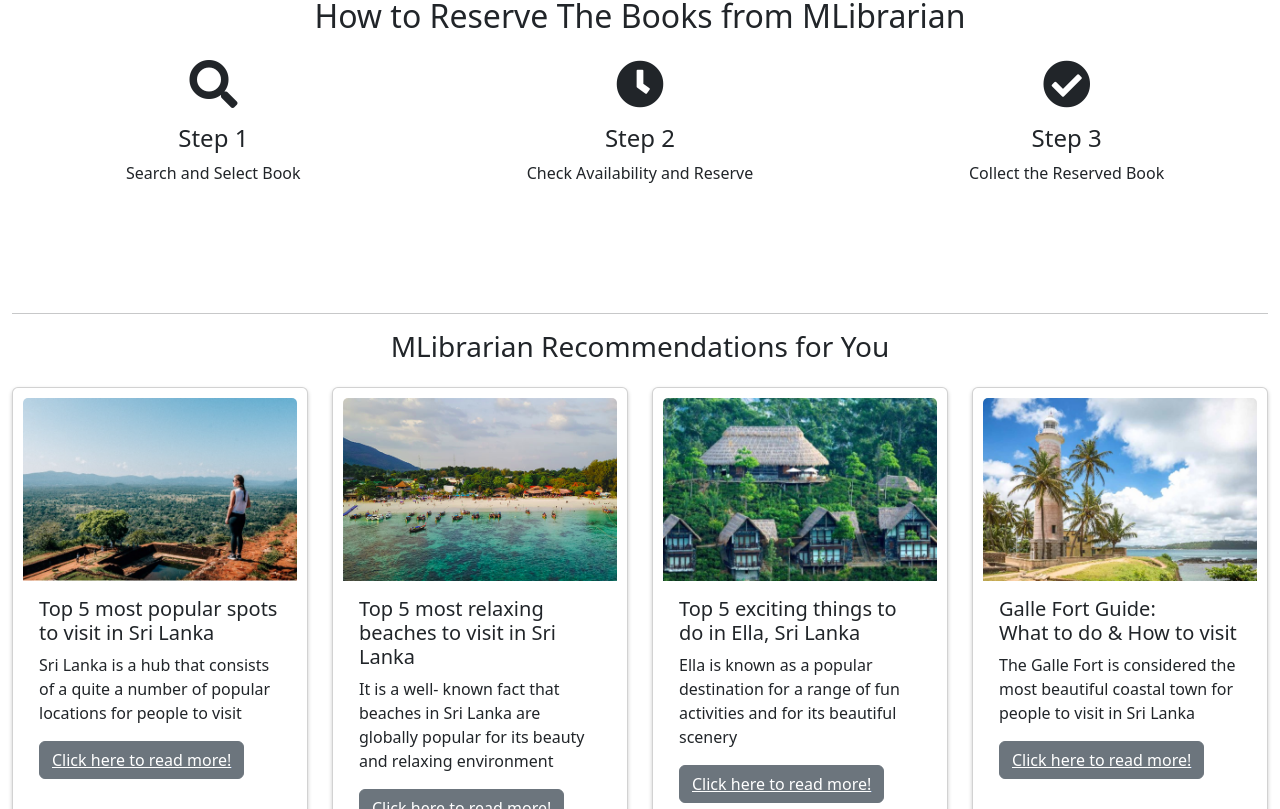
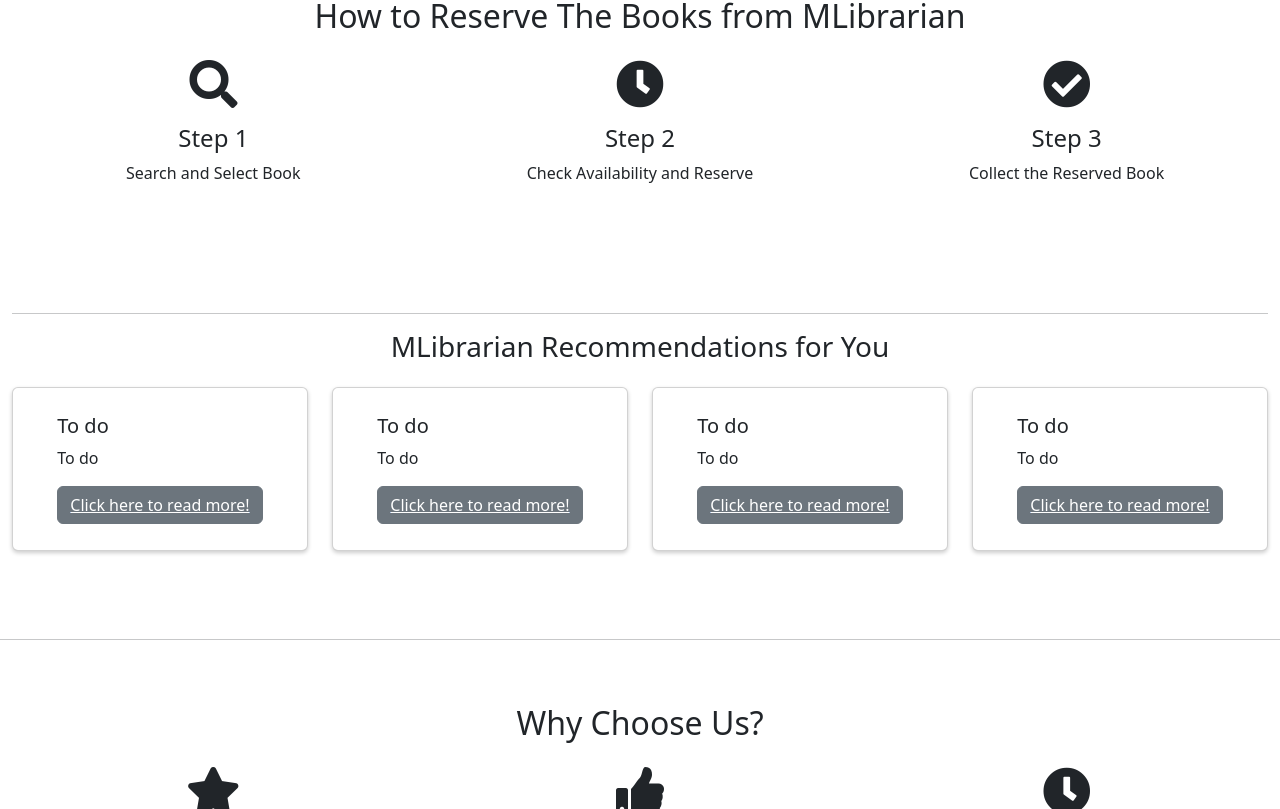
Before and after one commit to RazeenRamzy/BCC605_Project_Frontend, a React (Create React App) app: page / in a window 1280 px wide. Shown: the part 1991-2800 px from the top of the page. Built offline with nearby package versions, Linux system fonts and the light colour scheme.

Commit message:
google API and ML recommendation

```diff
--- a/src/components/home/BlogPost.jsx
+++ b/src/components/home/BlogPost.jsx
@@ -1,10 +1,10 @@
 import React, { Component, Fragment } from 'react'
 import { Container, Row, Col, Card, Button } from 'react-bootstrap';
 import { Link } from 'react-router-dom'
-import blogimg1 from '../../asset/images/blogpop.jpg'
-import blogimg2 from '../../asset/images/IMG2.png'
-import blogimg3 from '../../asset/images/blogella.jpg'
-import blogimg4 from '../../asset/images/bloggalle.jpg'
+// import blogimg1 from '../../asset/images/blogpop.jpg'
+// import blogimg2 from '../../asset/images/IMG2.png'
+// import blogimg3 from '../../asset/images/blogella.jpg'
+// import blogimg4 from '../../asset/images/bloggalle.jpg'
 
 class BlogPost extends Component {
     render() {
@@ -16,11 +16,11 @@ class BlogPost extends Component {
                     <Row className="mt-4">
                         <Col md={6} lg={4} xl={3} className="mb-4">
                             <Card style={{ height: '100%' }}>
-                                <Card.Img variant="top" src={blogimg1} />
+                                {/* <Card.Img variant="top" src={blogimg1} /> */}
                                 <Card.Body>
-                                    <Card.Title>Top 5 most popular spots to visit in Sri Lanka</Card.Title>
+                                    <Card.Title>To do</Card.Title>
                                         <Card.Text>
-                                        Sri Lanka is a hub that consists of a quite a number of popular locations for people to visit
+                                        To do
                                         </Card.Text>
 
                                     <Button className="text-center" variant="secondary">
@@ -37,11 +37,11 @@ class BlogPost extends Component {
 
                         <Col md={6} lg={4} xl={3} className="mb-4">
                             <Card style={{ height: '100%' }}>
-                                <Card.Img variant="top" src={blogimg2} />
+                                {/* <Card.Img variant="top" src={blogimg2} /> */}
                                 <Card.Body>
-                                    <Card.Title>Top 5 most relaxing beaches to visit in Sri Lanka</Card.Title>
+                                    <Card.Title>To do</Card.Title>
                                         <Card.Text>
-                                        It is a well- known fact that beaches in Sri Lanka are globally popular for its beauty and relaxing environment
+                                        To do
                                         </Card.Text>
 
                                     <Button className="text-center" variant="secondary">
@@ -56,11 +56,11 @@ class BlogPost extends Component {
 
                         <Col md={6} lg={4} xl={3} className="mb-4">
                             <Card style={{ height: '100%' }}>
-                                <Card.Img variant="top" src={blogimg3} />
+                                {/* <Card.Img variant="top" src={blogimg3} /> */}
                                 <Card.Body>
-                                    <Card.Title>Top 5 exciting things to do in Ella, Sri Lanka</Card.Title>
+                                    <Card.Title>To do</Card.Title>
                                         <Card.Text>
-                                        Ella is known as a popular destination for a range of fun activities and for its beautiful scenery
+                                        To do
                                         </Card.Text>
 
                                     <Button className="text-center" variant="secondary">
@@ -75,11 +75,11 @@ class BlogPost extends Component {
 
                         <Col md={6} lg={4} xl={3} className="mb-4">
                             <Card style={{ height: '100%' }}>
-                                <Card.Img variant="top" src={blogimg4} />
+                                {/* <Card.Img variant="top" src={blogimg4} /> */}
                                 <Card.Body>
-                                    <Card.Title>Galle Fort Guide: <br></br> What to do & How to visit</Card.Title>
+                                    <Card.Title>To do <br></br> </Card.Title>
                                         <Card.Text>
-                                        The Galle Fort is considered the most beautiful coastal town for people to visit in Sri Lanka
+                                        To do
                                         </Card.Text>
 
                                     <Button className="text-center" variant="secondary">
--- a/src/pages/HotelsPage.jsx
+++ b/src/pages/HotelsPage.jsx
@@ -69,7 +69,7 @@ function HotelsPage() {
             <h3 style={{ color: 'white' }}>Reading is the key that unlocks the doors of imagination, and the BCAS MLibrarian holds the treasure trove.</h3>
           </Carousel.Caption>
         </Carousel.Item>
-        <Carousel.Item>
+        {/* <Carousel.Item>
           <img className="d-block w-100" src={imagesecond} alt="Slide2" style={{ height: '700px' }} />
           <Carousel.Caption>
             <h3 style={{ color: 'white' }}>Reading is a passport to endless adventures, and the MLibrarian is your trusted guide in this remarkable journey.</h3>
@@ -80,7 +80,7 @@ function HotelsPage() {
           <Carousel.Caption>
             <h3 style={{ color: 'white' }}>Reading with the aid of MLibrarian, where technology meets literature, creates a harmonious symphony of learning and innovation.</h3>
           </Carousel.Caption>
-        </Carousel.Item>
+        </Carousel.Item> */}
       </Carousel>
       <header className="page-header">
         <h1>Welcome to Hotels Page</h1>
```
